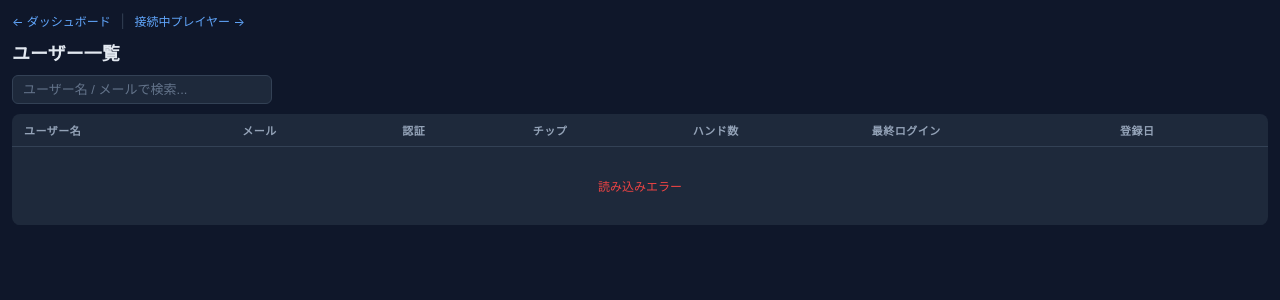
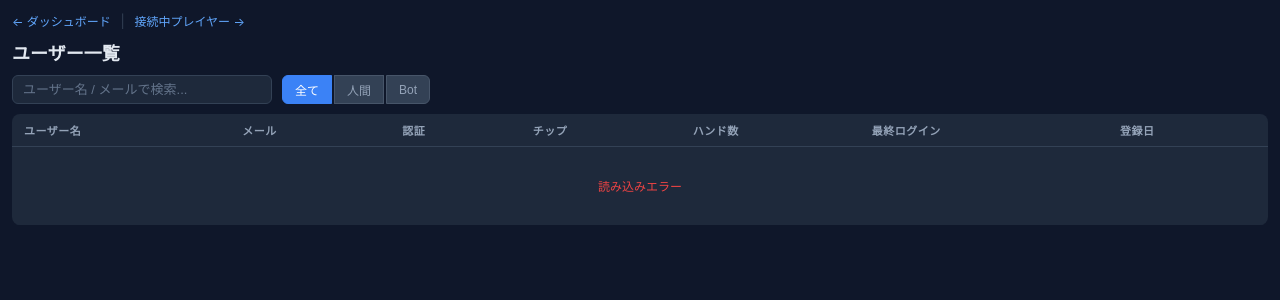
Before and after one commit to okihara/plo-game, a Node project: template server/src/modules/admin/views/users.ejs in a window 1280 px wide. Shown: the top 300 px of the page. Run offline with Node 20 templates, Linux system fonts and the light colour scheme; the template is opened without the code that fills it, so the values that code supplies are empty.

Commit message:
Add bot filter to admin/users and update lastLoginAt on /me
- Add filter parameter (all/human/bot) to /api/admin/users API
- Add toggle buttons UI for filtering in admin users page
- Update lastLoginAt on /api/auth/me access and user creation

Co-Authored-By: Claude Opus 4.6 <noreply@anthropic.com>

```diff
--- a/server/src/modules/admin/views/users.ejs
+++ b/server/src/modules/admin/views/users.ejs
@@ -81,6 +81,20 @@
     .pagination .page-info { font-size: 12px; color: #94a3b8; }
     .loading { text-align: center; padding: 30px; color: #64748b; }
     .nav { margin-bottom: 10px; }
+    .filter-group { display: flex; gap: 2px; }
+    .filter-btn {
+      padding: 5px 12px;
+      background: #334155;
+      border: 1px solid #475569;
+      color: #94a3b8;
+      font-size: 12px;
+      cursor: pointer;
+      transition: all 0.15s;
+    }
+    .filter-btn:first-child { border-radius: 6px 0 0 6px; }
+    .filter-btn:last-child { border-radius: 0 6px 6px 0; }
+    .filter-btn:hover { background: #475569; color: #e2e8f0; }
+    .filter-btn.active { background: #3b82f6; border-color: #3b82f6; color: white; }
   </style>
 </head>
 <body>
@@ -94,6 +108,11 @@
 
     <div class="toolbar">
       <input type="text" class="search-input" id="searchInput" placeholder="ユーザー名 / メールで検索...">
+      <div class="filter-group">
+        <button class="filter-btn active" data-filter="all">全て</button>
+        <button class="filter-btn" data-filter="human">人間</button>
+        <button class="filter-btn" data-filter="bot">Bot</button>
+      </div>
       <div class="summary" id="summary"></div>
     </div>
 
@@ -119,7 +138,7 @@
 
   <script>
     var ADMIN_SECRET = new URLSearchParams(window.location.search).get('secret') || '';
-    var currentPage = 1, currentSort = 'createdAt', currentOrder = 'desc', searchTimeout = null;
+    var currentPage = 1, currentSort = 'createdAt', currentOrder = 'desc', currentFilter = 'all', searchTimeout = null;
 
     if (ADMIN_SECRET) {
       document.getElementById('backLink').href = 'status?secret=' + encodeURIComponent(ADMIN_SECRET);
@@ -140,6 +159,7 @@
     async function fetchUsers() {
       var search = document.getElementById('searchInput').value;
       var url = '/api/admin/users?page=' + currentPage + '&sort=' + currentSort + '&order=' + currentOrder +
+        '&filter=' + currentFilter +
         (search ? '&search=' + encodeURIComponent(search) : '');
       try {
         var res = await fetch(apiUrl(url));
@@ -200,6 +220,16 @@
       searchTimeout = setTimeout(function() { currentPage = 1; fetchUsers(); }, 300);
     });
 
+    document.querySelectorAll('.filter-btn').forEach(function(btn) {
+      btn.addEventListener('click', function() {
+        currentFilter = btn.getAttribute('data-filter');
+        document.querySelectorAll('.filter-btn').forEach(function(b) { b.classList.remove('active'); });
+        btn.classList.add('active');
+        currentPage = 1;
+        fetchUsers();
+      });
+    });
+
     fetchUsers();
   </script>
 </body>
--- a/server/src/modules/auth/routes.ts
+++ b/server/src/modules/auth/routes.ts
@@ -250,10 +250,11 @@ export async function authRoutes(fastify: FastifyInstance) {
   }, async (request: FastifyRequest) => {
     const { userId } = request.user as { userId: string };
 
-    const user = await prisma.user.findUnique({
+    const user = await prisma.user.update({
       where: { id: userId },
+      data: { lastLoginAt: new Date() },
       include: { bankroll: true },
-    });
+    }).catch(() => null);
 
     if (!user) {
       return { error: 'User not found' };
@@ -392,6 +393,7 @@ async function findOrCreateUser(data: {
         avatarUrl: data.avatarUrl,
         provider: data.provider,
         providerId: data.providerId,
+        lastLoginAt: new Date(),
         bankroll: {
           create: { balance: 10000 },
         },
```
Also changed, not shown: server/src/modules/admin/routes.ts (+17 -8 lines).
